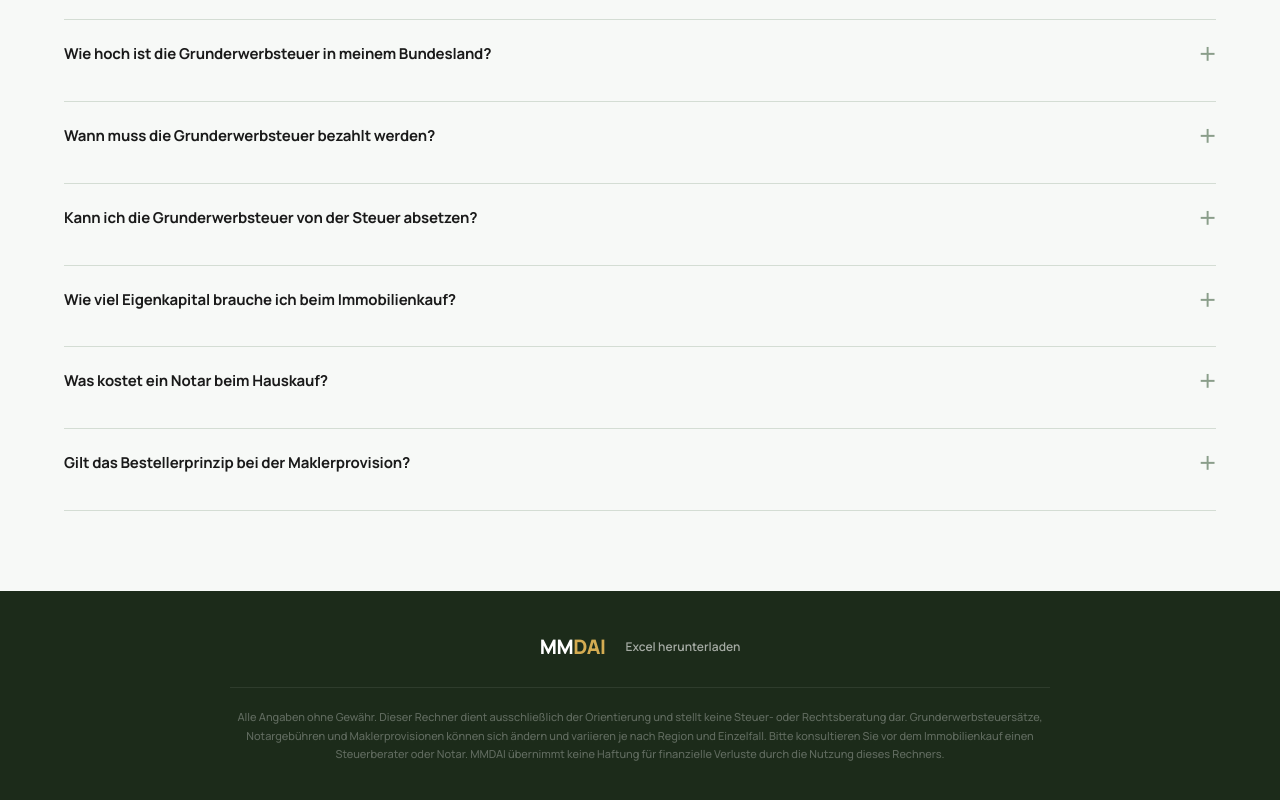
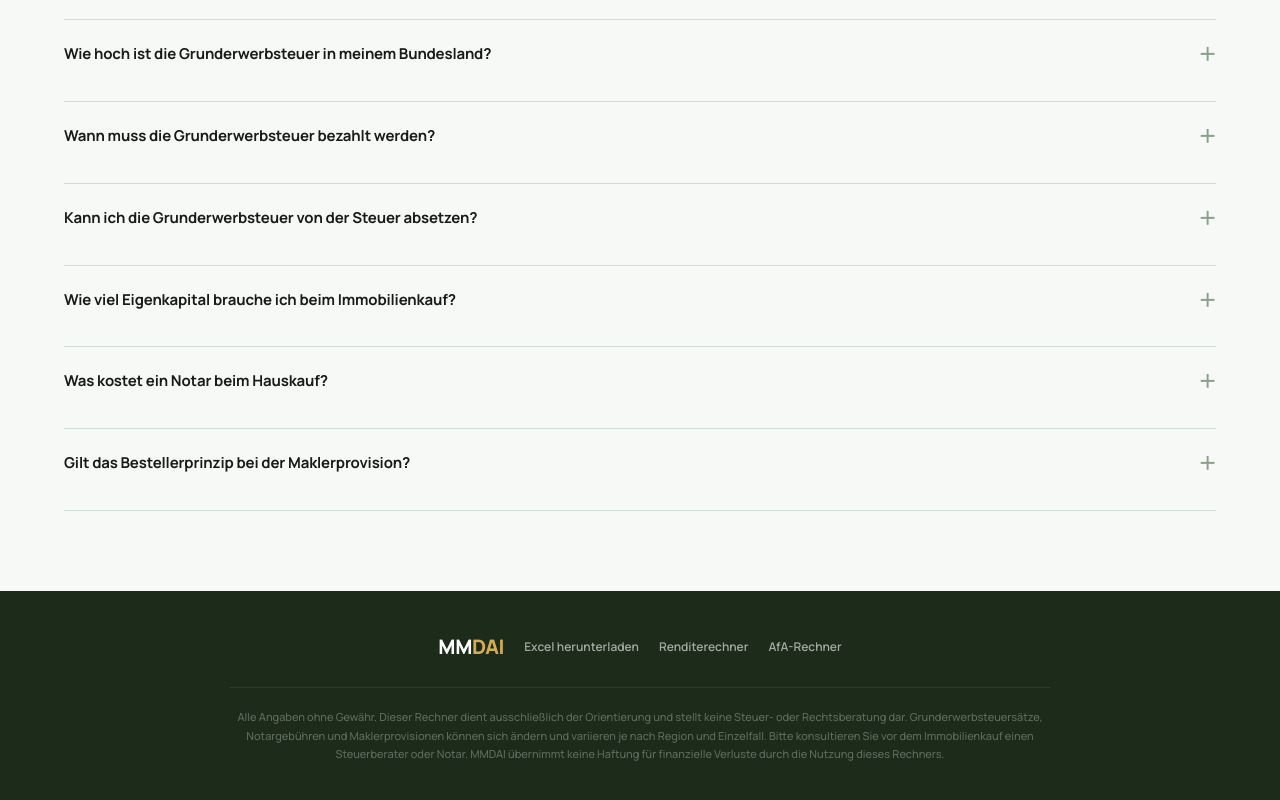
Before and after one commit to mmandai/de-grunderwerbsteuer, a plain HTML site: page index.html in a window 1280 px wide. Shown: the part 3359-4159 px from the top of the page. Drawn offline with nearby package versions, Linux system fonts and the light colour scheme.

Commit message:
index.html

```diff
--- a/index.html
+++ b/index.html
@@ -467,6 +467,8 @@ footer{background:var(--navy);color:rgba(255,255,255,.5);padding:40px 0;text-ali
       <span class="footer-logo">MM<em>DAI</em></span>
       <div class="footer-links">
         <a href="https://imemyselfai.gumroad.com/l/grunderwerbsteuerrechner" target="_blank">Excel herunterladen</a>
+        <a href="https://mmandai.github.io/de-renditerechner/">Renditerechner</a>
+        <a href="https://mmandai.github.io/de-afa/">AfA-Rechner</a>
       </div>
     </div>
     <p class="footer-disclaimer">Alle Angaben ohne Gewähr. Dieser Rechner dient ausschließlich der Orientierung und stellt keine Steuer- oder Rechtsberatung dar. Grunderwerbsteuersätze, Notargebühren und Maklerprovisionen können sich ändern und variieren je nach Region und Einzelfall. Bitte konsultieren Sie vor dem Immobilienkauf einen Steuerberater oder Notar. MMDAI übernimmt keine Haftung für finanzielle Verluste durch die Nutzung dieses Rechners.</p>
```
